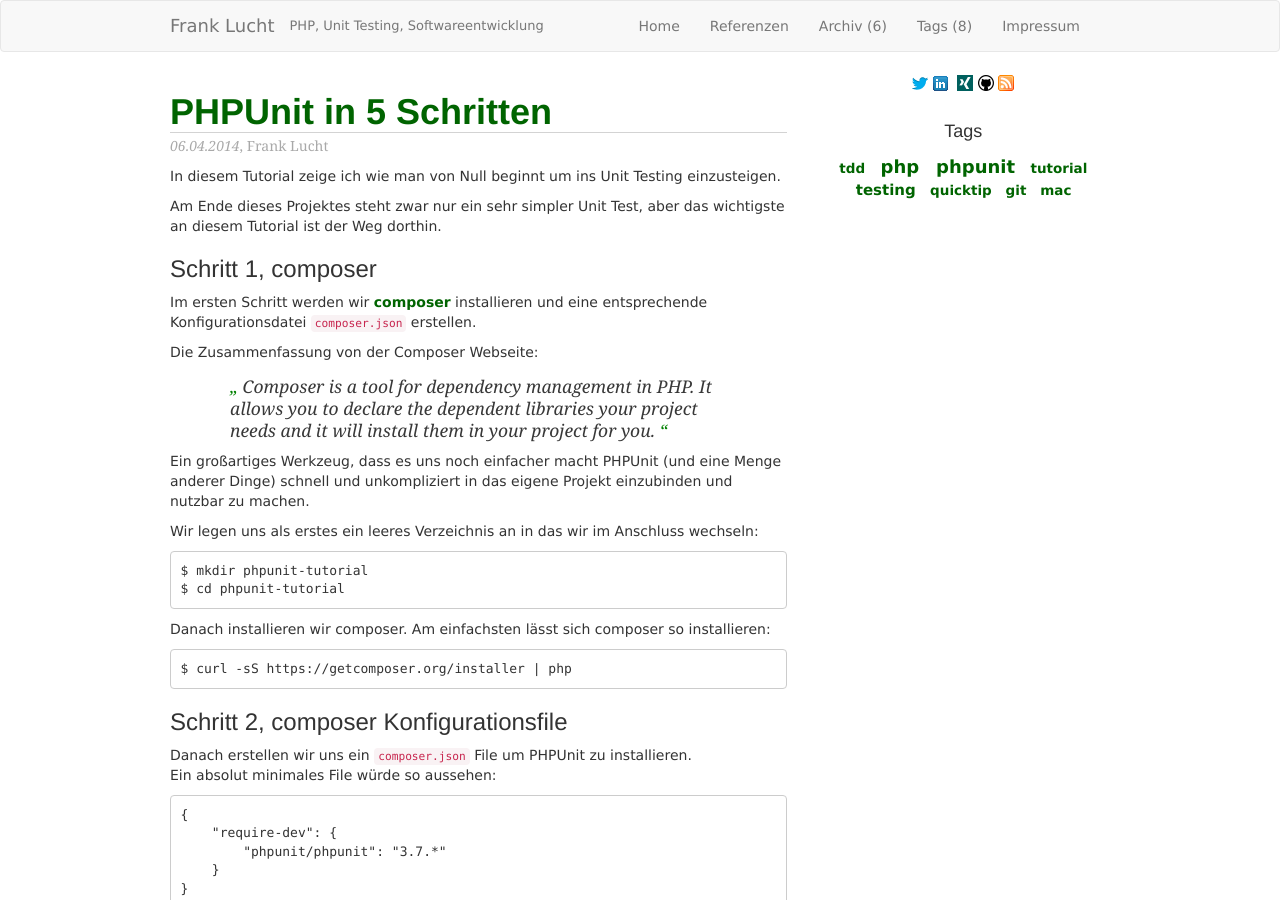
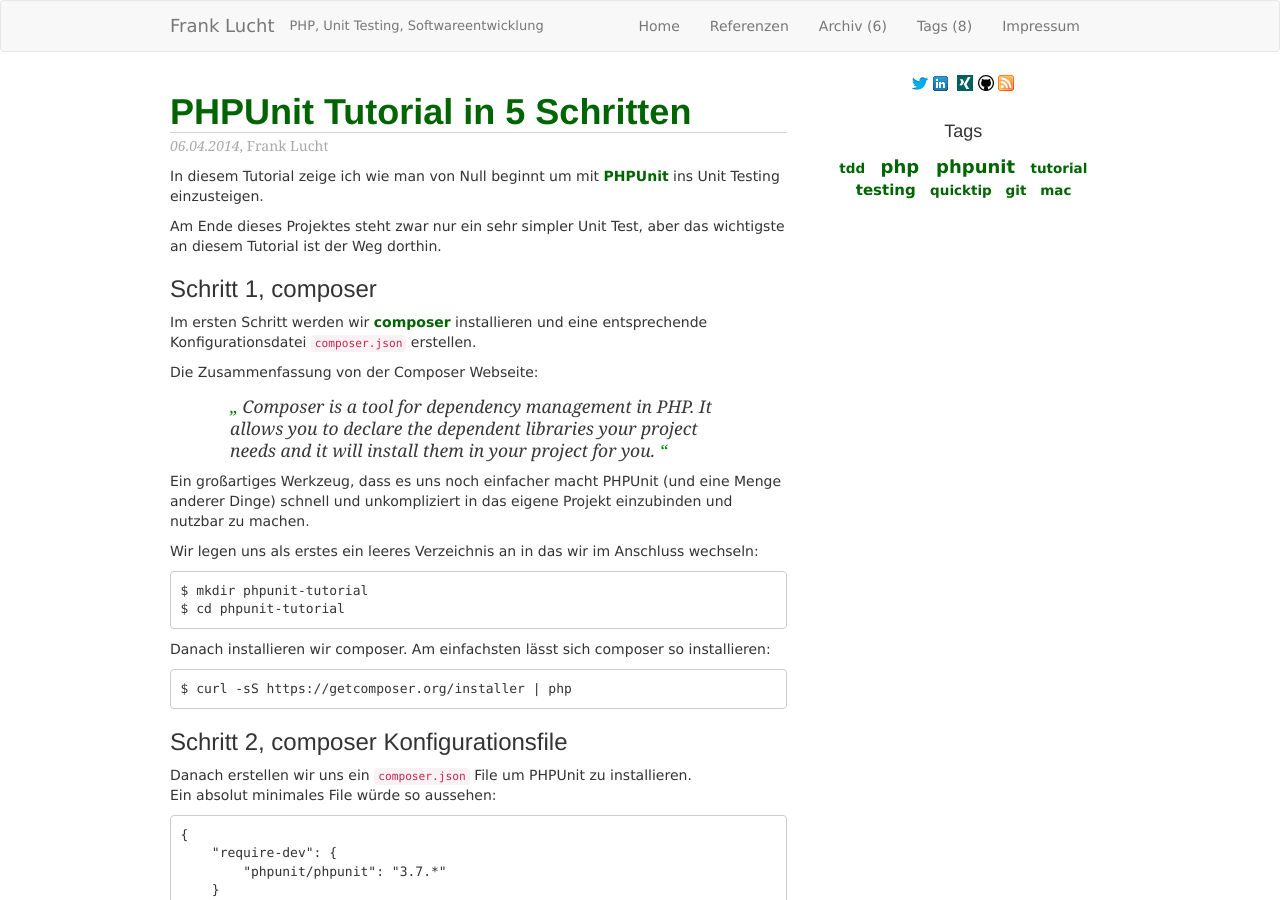
Before and after one commit to Digigoodz/digigoodz.github.io, a Jekyll site: the page built from _posts/2014-04-06-phpunit-tutorial-in-5-schritten.md, in a window 1280 px wide and 900 px high. Built offline with Jekyll 4.4.1, drawn with Linux system fonts in a browser that asks for light colours; Markdown is read by kramdown in place of the engine named in the settings; comment, search, counter and statistics services are not loaded.

Commit message:
update title to be more specific about the theme of the article

```diff
--- a/_posts/2014-04-06-phpunit-in-5-schritten.md
+++ b/_posts/2014-04-06-phpunit-tutorial-in-5-schritten.md
@@ -1,6 +1,6 @@
 ---
 layout: post
-title: PHPUnit in 5 Schritten
+title: PHPUnit Tutorial in 5 Schritten
 tags: php phpunit tutorial
 excerpt: "In diesem Tutorial zeige ich wie man von Null beginnt um ins Unit Testing einzusteigen.
 
@@ -9,7 +9,7 @@
 meta:
   description: In diesem Tutorial zeige ich wie man von Null beginnt um mit PHPUnit ins Unit Testing einzusteigen. Das Ergebnis ist ein kleines Beispielprojekt als Basis für andere Projekte.
 ---
-In diesem Tutorial zeige ich wie man von Null beginnt um ins Unit Testing einzusteigen.
+In diesem Tutorial zeige ich wie man von Null beginnt um mit [PHPUnit](http://www.phpunit.de) ins Unit Testing einzusteigen.
 
 Am Ende dieses Projektes steht zwar nur ein sehr simpler Unit Test, aber das wichtigste an diesem Tutorial ist der Weg dorthin.
 
```
Also changed, not shown: _posts/2014-05-25-testbaren-code-schreiben-teil-2.md (+1 -1 lines).
